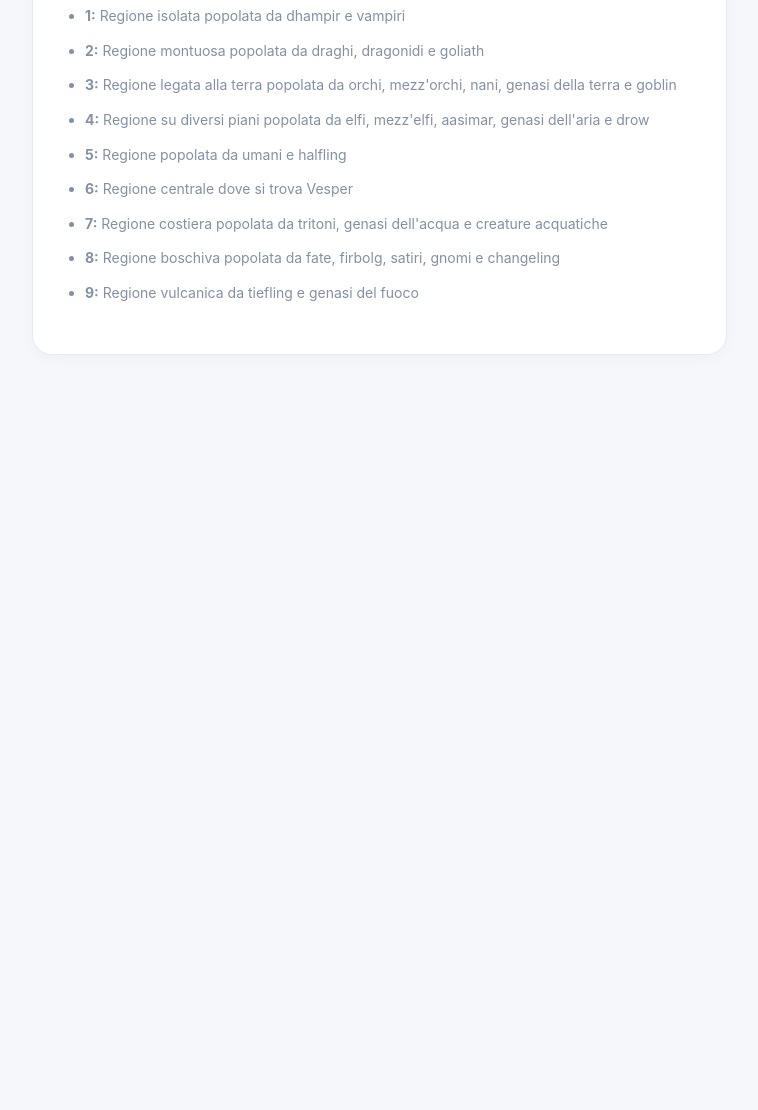
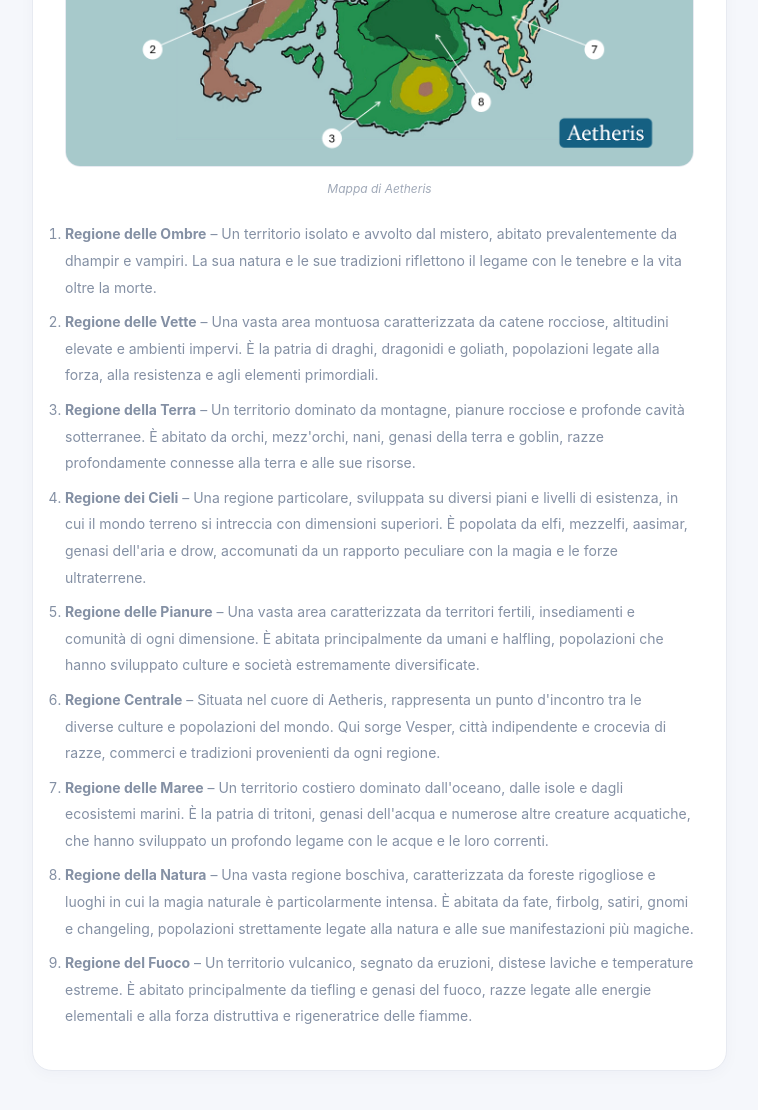
Before and after one commit to Ciatta/Ciatta.github.io, a plain HTML site: page noname/map.html in a window 1280 px wide. Shown: the part 792-1902 px from the top of the page, without its empty margins (388-1146 px from the left). Before the commit the page ends 1227 px from the top, so only its background shows below. Drawn offline with Linux system fonts and the light colour scheme.

Commit message:
Revise Aetheris region descriptions and list format

```diff
--- a/noname/map.html
+++ b/noname/map.html
@@ -350,9 +350,12 @@ footer {
             <!-- SEZIONE 1 -->
             <section class="section" id="aestheris">
                 <h2>Aetheris</h2>
-                <p>
-                    Le regioni di Aetheris si sono sviluppate intorno alle razze native e le loro affinità con la natura e la magia che le circonda.
-                </p>
+                <p>Nel corso dei secoli, le diverse regioni di Aetheris si sono sviluppate in stretta relazione con le razze che le abitano, plasmate dalle loro caratteristiche innate, dalle affinità con gli elementi naturali e dal rapporto che ciascuna di esse intrattiene con la magia che permea il mondo.</p>
+
+                <p>Ogni territorio presenta un ambiente unico, modellato tanto dalle sue caratteristiche geografiche quanto dalla presenza delle popolazioni che lo hanno abitato e trasformato nel tempo. Montagne, foreste, coste e terre vulcaniche non sono semplici elementi del paesaggio, ma riflettono la natura e la cultura delle comunità che vi risiedono.</p>
+
+                <p>Questa suddivisione ha dato origine a nove grandi regioni, ognuna contraddistinta da un'identità, un ecosistema e una composizione razziale ben definiti.</p>
+
 
                 <figure class="image-container">
                     <img src="../img/Aetheris.png" alt="Aetheris">
@@ -361,17 +364,35 @@ footer {
                     </figcaption>
                 </figure>
                  <p>
-                   <ul>
-                    <li><b>1:</b> Regione isolata popolata da dhampir e vampiri </li>
-                    <li><b>2:</b> Regione montuosa popolata da draghi, dragonidi e goliath </li>
-                    <li><b>3:</b> Regione legata alla terra popolata da orchi, mezz'orchi, nani, genasi della terra e goblin </li>
-                    <li><b>4:</b> Regione su diversi piani popolata da elfi, mezz'elfi, aasimar, genasi dell'aria e drow </li>
-                    <li><b>5:</b> Regione popolata da umani e halfling </li>
-                    <li><b>6:</b> Regione centrale dove si trova Vesper </li>
-                    <li><b>7:</b> Regione costiera popolata da tritoni, genasi dell'acqua e creature acquatiche </li>
-                    <li><b>8:</b> Regione boschiva popolata da fate, firbolg, satiri, gnomi e changeling </li>
-                    <li><b>9:</b> Regione vulcanica da tiefling e genasi del fuoco </li>
-                  </ul>
+                  <ol>
+                    <li>
+                        <strong>Regione delle Ombre</strong> – Un territorio isolato e avvolto dal mistero, abitato prevalentemente da dhampir e vampiri. La sua natura e le sue tradizioni riflettono il legame con le tenebre e la vita oltre la morte.
+                    </li>
+                    <li>
+                        <strong>Regione delle Vette</strong> – Una vasta area montuosa caratterizzata da catene rocciose, altitudini elevate e ambienti impervi. È la patria di draghi, dragonidi e goliath, popolazioni legate alla forza, alla resistenza e agli elementi primordiali.
+                    </li>
+                    <li>
+                        <strong>Regione della Terra</strong> – Un territorio dominato da montagne, pianure rocciose e profonde cavità sotterranee. È abitato da orchi, mezz'orchi, nani, genasi della terra e goblin, razze profondamente connesse alla terra e alle sue risorse.
+                    </li>
+                    <li>
+                        <strong>Regione dei Cieli</strong> – Una regione particolare, sviluppata su diversi piani e livelli di esistenza, in cui il mondo terreno si intreccia con dimensioni superiori. È popolata da elfi, mezzelfi, aasimar, genasi dell'aria e drow, accomunati da un rapporto peculiare con la magia e le forze ultraterrene.
+                    </li>
+                    <li>
+                        <strong>Regione delle Pianure</strong> – Una vasta area caratterizzata da territori fertili, insediamenti e comunità di ogni dimensione. È abitata principalmente da umani e halfling, popolazioni che hanno sviluppato culture e società estremamente diversificate.
+                    </li>
+                    <li>
+                        <strong>Regione Centrale</strong> – Situata nel cuore di Aetheris, rappresenta un punto d'incontro tra le diverse culture e popolazioni del mondo. Qui sorge Vesper, città indipendente e crocevia di razze, commerci e tradizioni provenienti da ogni regione.
+                    </li>
+                    <li>
+                        <strong>Regione delle Maree</strong> – Un territorio costiero dominato dall'oceano, dalle isole e dagli ecosistemi marini. È la patria di tritoni, genasi dell'acqua e numerose altre creature acquatiche, che hanno sviluppato un profondo legame con le acque e le loro correnti.
+                    </li>
+                    <li>
+                        <strong>Regione della Natura</strong> – Una vasta regione boschiva, caratterizzata da foreste rigogliose e luoghi in cui la magia naturale è particolarmente intensa. È abitata da fate, firbolg, satiri, gnomi e changeling, popolazioni strettamente legate alla natura e alle sue manifestazioni più magiche.
+                    </li>
+                    <li>
+                        <strong>Regione del Fuoco</strong> – Un territorio vulcanico, segnato da eruzioni, distese laviche e temperature estreme. È abitato principalmente da tiefling e genasi del fuoco, razze legate alle energie elementali e alla forza distruttiva e rigeneratrice delle fiamme.
+                    </li>
+                </ol>
                 </p>
 
 
```
